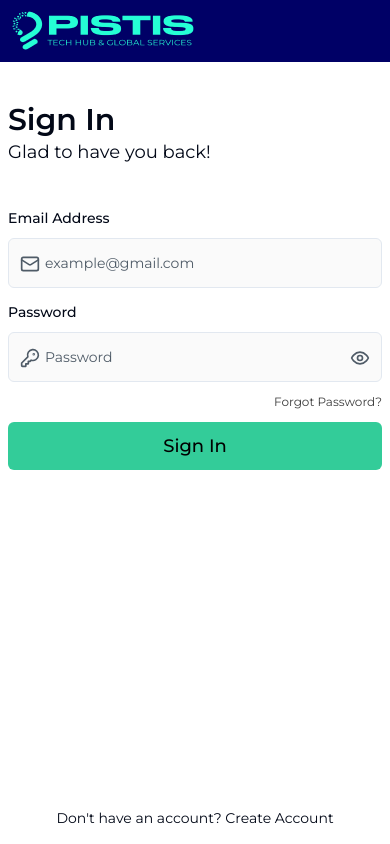
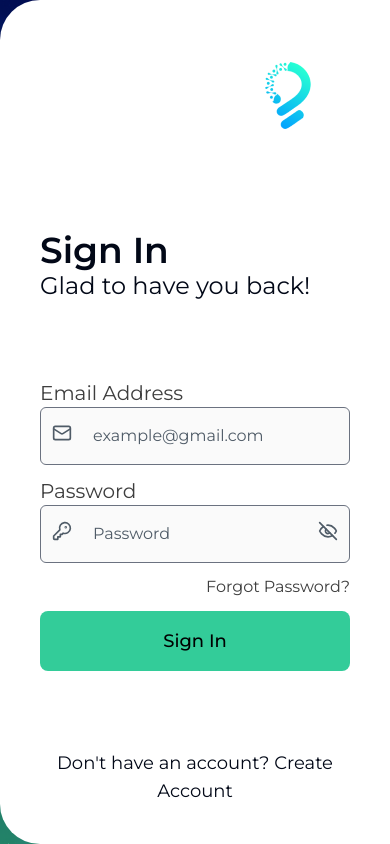
Before and after one commit to PISTIS-Solutions/lms-frontend-admin-I, a Next.js app: page /sign-in in a window 390 px wide. Built offline with nearby package versions, Linux system fonts and the light colour scheme.

Commit message:
added login screen for admin; worked on login endpoint and dashboard for admin

```diff
--- a/app/(screens)/courses/page.tsx
+++ b/app/(screens)/courses/page.tsx
@@ -48,7 +48,7 @@ const Courses = () => {
               </Button>
             </Link>
           </div>
-          <div className="my-5 grid grid-cols-2 lg:grid-cols-3 gap-2 md:gap-5">
+          {/* <div className="my-5 grid grid-cols-2 lg:grid-cols-3 gap-2 md:gap-5">
             {dummydata.map((fake, index) => {
               return (
                 <div key={index}>
@@ -65,7 +65,7 @@ const Courses = () => {
                 </div>
               );
             })}
-          </div>
+          </div> */}
         </div>
         {modal && (
           <section className="absolute top-0 flex justify-center items-center left-0 bg-slate-100/50 h-screen w-full">
--- a/app/(screens)/dashboard/page.tsx
+++ b/app/(screens)/dashboard/page.tsx
@@ -1,14 +1,18 @@
 "use client";
 import SideNav from "@/components/side-comp/side-nav";
-import React, { useState } from "react";
+import React, { useEffect, useState } from "react";
 
 import { Avatar, AvatarFallback, AvatarImage } from "@/components/ui/avatar";
 import { ScrollArea } from "@/components/ui/scroll-area";
 
-import { BookOpenText, GraduationCap, ListChecks } from "lucide-react";
+import { BookOpenText, GraduationCap, ListChecks, Loader2 } from "lucide-react";
 import PaginatedTable from "@/components/side-comp/pagination-table-students";
 import PaginatedTableMentor from "@/components/side-comp/pagination-table mentor";
 import { LineChart } from "@/components/side-comp/line-chart";
+import axios from "axios";
+import { urls } from "@/utils/config";
+import { useRouter } from "next/navigation";
+import { refreshAccessToken } from "@/utils/refreshToken";
 
 const tags = [
   "Project submission by Femi Oyewale",
@@ -23,29 +27,84 @@ const tags = [
   "Project submission by Femi Oyewale",
 ];
 
+interface AdminData {
+  total_courses: number;
+  total_students: number;
+  total_mentors: number;
+}
+
 const Dashboard = () => {
   const [table, setTable] = useState("students");
-
   const changeTableMentors = () => {
     setTable("mentors");
   };
   const changeTableStudents = () => {
     setTable("students");
   };
+  //get admin dashboard info
+  const [adminData, setAdminData] = useState<AdminData | null>(null);
+  const [loading, setLoading] = useState(true);
+  const [error, setError] = useState(null);
+  const route = useRouter();
+  //fetch dashboard data with acceess token and use refresh token to refresh expired token
+  const fetchAdminData = async () => {
+    let refreshToken;
+    try {
+      const accessToken = localStorage.getItem("accessToken");
+      refreshToken = localStorage.getItem("refreshToken")!;
+
+      const response = await axios.get(urls.adminDashboard, {
+        headers: {
+          Authorization: `Bearer ${accessToken}`,
+        },
+      });
+      setAdminData(response.data);
+    } catch (error: any) {
+      if (error.response && error.response.status === 401) {
+        try {
+          const newAccessToken = await refreshAccessToken(refreshToken);
+
+          if (newAccessToken) {
+            localStorage.setItem("accessToken", newAccessToken);
+            // Retry fetching admin data
+            fetchAdminData();
+          } else {
+            // Handle the case where refreshAccessToken returns null or undefined
+            route.push("/sign-in");
+          }
+        } catch (refreshError) {
+          // Handle refresh error
+          route.push("/sign-in");
+        }
+      } else {
+        console.error("Error fetching admin data:", error.message);
+      }
+    } finally {
+      setLoading(false);
+    }
+  };
+
+  useEffect(() => {
+    fetchAdminData();
+  }, []);
 
   return (
     <main className="relative h-screen bg-[#FBFBFB]">
       <SideNav />
       <div className="md:ml-64 ml-0 overflow-y-scroll h-screen">
         <div className="md:h-[96px] h-[60px] flex justify-between items-center bg-white shadow-md p-4 w-full">
-          <h1 className="md:text-2xl text-lg font-medium">Hello, John</h1>
+          <h1 className="md:text-2xl text-lg font-medium">
+            Hello, {localStorage.getItem("userName")}
+          </h1>
           <div className="flex items-center gap-1 md:gap-2">
             <Avatar>
               {/* <AvatarImage src={avatar} /> */}
               <AvatarFallback>JN</AvatarFallback>
             </Avatar>
             <div>
-              <h1 className="md:text-base text-sm font-medium">John Mark</h1>
+              <h1 className="md:text-base text-sm font-medium">
+                {localStorage.getItem("userName")}
+              </h1>
               <p className="md:text-sm text-xs text-[#5D5B5B]">Admin</p>
             </div>
           </div>
@@ -56,7 +115,15 @@ const Dashboard = () => {
               <div className="flex flex-wrap justify-between pr-4">
                 <div className="lg:w-[209px] w-full h-[128px] rounded-[8px] border-t-4 bg-white border-t-sub flex items-center justify-between px-5">
                   <div>
-                    <h1 className="text-2xl text-[#5D5B5B] font-medium">15</h1>
+                    {loading ? (
+                      <Loader2 className="animate-spin text-xl" />
+                    ) : (
+                      adminData && (
+                        <h1 className="text-2xl text-[#5D5B5B] font-medium">
+                          {adminData.total_courses}
+                        </h1>
+                      )
+                    )}
                     <p className="text-base text-[#00173A]">Total Courses</p>
                   </div>
                   <span className="bg-[#F8F9FF] rounded-full p-3">
@@ -65,7 +132,15 @@ const Dashboard = () => {
                 </div>
                 <div className="lg:w-[209px] w-full h-[128px] rounded-[8px] border-t-4 bg-white border-t-main flex items-center justify-between px-5">
                   <div>
-                    <h1 className="text-2xl text-[#5D5B5B] font-medium">60</h1>
+                    {loading ? (
+                      <Loader2 className="animate-spin text-xl" />
+                    ) : (
+                      adminData && (
+                        <h1 className="text-2xl text-[#5D5B5B] font-medium">
+                          {adminData.total_students}
+                        </h1>
+                      )
+                    )}
                     <p className="text-base text-[#00173A]">Total Students</p>
                   </div>
                   <span className="bg-[#F8F9FF] rounded-full p-3">
@@ -74,7 +149,15 @@ const Dashboard = () => {
                 </div>
                 <div className="lg:w-[209px] w-full h-[128px] rounded-[8px] border-t-4 bg-white border-t-[#CC3366] flex items-center justify-between px-5">
                   <div>
-                    <h1 className="text-2xl text-[#5D5B5B] font-medium">6</h1>
+                    {loading ? (
+                      <Loader2 className="animate-spin text-xl" />
+                    ) : (
+                      adminData && (
+                        <h1 className="text-2xl text-[#5D5B5B] font-medium">
+                          {adminData.total_mentors}
+                        </h1>
+                      )
+                    )}
                     <p className="text-base text-[#00173A]">Total Mentors</p>
                   </div>
                   <span className="bg-[#F8F9FF] rounded-full p-3">
--- a/app/(screens)/sign-in/page.tsx
+++ b/app/(screens)/sign-in/page.tsx
@@ -4,146 +4,120 @@ import React, { useState } from "react";
 import Image from "next/image";
 
 import logo from "../../../public/assets/pistis_logo.png";
-import {
-  Form,
-  FormControl,
-  FormField,
-  FormItem,
-  FormLabel,
-  FormMessage,
-} from "@/components/ui/form";
-import { z } from "zod";
-import { useForm } from "react-hook-form";
-import { zodResolver } from "@hookform/resolvers/zod";
-import { Eye, EyeOff, KeyRound, Mail } from "lucide-react";
-import { Input } from "@/components/ui/input";
+import { Eye, EyeOff, KeyRound, Loader2, Mail } from "lucide-react";
 import Link from "next/link";
-import { Button } from "@/components/ui/button";
-import Fulllogo from "@/public/assets/full-logo.png";
-// import { setCookie } from "cookies-next";
 import { useRouter } from "next/navigation";
+import useLoginFormStore from "@/store/sign-in-store";
+import axios from "axios";
+import { urls } from "@/utils/config";
 
-const formSchema = z.object({
-  Email: z.string().min(2, {
-    message: "Input correct email address",
-  }),
-  Password: z.string().min(6, {
-    message: "Password must contain a minimum of 6 characters",
-  }),
+const SignIn = () => {
+  const formStore = useLoginFormStore();
+  const route = useRouter();
+  const [loading, setLoading] = useState<boolean>();
+
+  const onsubmitLogin = async (e: any) => {
+    e.preventDefault();
+    try {
+      setLoading(true);
+      if (!containsSpecialCharacters(formStore.password)) {
+        throw new Error("Password must contain special characters");
+      }
+      const url = urls.signin;
+
+      // Make the API request
+      const response = await axios.post(url, {
+        email: formStore.email,
+        password: formStore.password,
       });
 
-const SignIn = () => {
-  const form = useForm<z.infer<typeof formSchema>>({
-    resolver: zodResolver(formSchema),
-    defaultValues: {
-      Email: "",
-      Password: "",
-    },
-  });
-
-  //toggle password
-  const [showPassword, setShowPassword] = useState(true);
-  const togglePassword = () => {
-    setShowPassword((prev) => !prev);
+      if (response.status === 200) {
+        route.replace("/dashboard");
+        localStorage.setItem("accessToken", response.data.access);
+        localStorage.setItem("refreshToken", response.data.access);
+        localStorage.setItem("userName", response.data.user.full_name);
+      }
+    } catch (error: any) {
+      console.error("Error completing profile:", error.message);
+    } finally {
+      setLoading(false);
+    }
   };
 
-  const route = useRouter();
-  function onSubmit(values: z.infer<typeof formSchema>) {
-    console.log(values);
-    // setCookie("logged", "true");
-    route.push("/dashboard");
+  function containsSpecialCharacters(str: string): boolean {
+    const specialCharacters = /[!@#$%^&*()_+[\]{};':"\\|,.<>/?]/;
+    return specialCharacters.test(str);
   }
+
   return (
-    <main className="md:bg-form-back bg-white h-screen w-full bg-no-repeat bg-cover relative">
-      <div className="bg-white w-full md:w-[50%] h-screen rounded-tl-[40px] rounded-bl-[40px] absolute right-0 block md:flex flex-col justify-around px-0 md:px-10">
-        <div className="h-auto block md:hidden w-full bg-main p-2">
-          <Image src={Fulllogo} alt="logo" />
+    <main className="bg-form-back h-screen w-full bg-no-repeat bg-cover relative">
+      <div className="bg-white w-[100%] sm:w-[50%] h-screen rounded-tl-[40px] rounded-bl-[40px] absolute right-0 flex flex-col justify-around px-10">
+        <div className="flex justify-end">
+          <Image src={logo} alt="pistis_logo" className="" priority />
         </div>
-        <div className="flex justify-end">
-          <Image
-            src={logo}
-            alt="pistis_logo"
-            className="md:block hidden"
-            priority
+        <div className="">
+          <h1 className="text-4xl font-semibold">Sign In</h1>
+          <h3 className="text-2xl">Glad to have you back!</h3>
+        </div>
+        <div>
+          <form onSubmit={onsubmitLogin} className="space-y-3">
+            <div>
+              <label className="text-[#3E3E3E] text-xl">Email Address</label>
+              <div className="relative">
+                <Mail className="mr-2 absolute top-4 text-[#4F5B67] left-3 h-5 w-5" />
+                <input
+                  type="email"
+                  className="py-4 bg-[#FAFAFA] w-full placeholder:text-[#4F5B67] rounded-[6px] indent-10"
+                  placeholder="example@gmail.com"
+                  value={formStore.email}
+                  onChange={(e) => formStore.setField("email", e.target.value)}
                 />
               </div>
-        <div className="px-2 my-10 md:my-0 md:px-0">
-          <h1 className="md:text-4xl text-3xl font-semibold">Sign In</h1>
-          <h3 className="md:text-2xl text-lg ">Glad to have you back!</h3>
             </div>
-        <div className="px-2 md:px-0">
-          <Form {...form}>
-            <form onSubmit={form.handleSubmit(onSubmit)} className="space-y-3">
-              <FormField
-                control={form.control}
-                name="Email"
-                render={({ field }) => (
-                  <FormItem>
-                    <FormLabel className="md:text-xl text-sm font-medium">
-                      Email Address
-                    </FormLabel>
-                    <FormControl>
-                      <div className="relative">
-                        <Mail className="mr-2 absolute top-4 text-[#4F5B67] left-3 h-5 w-5" />
-                        <Input
-                          type="email"
-                          className="py-6 bg-[#FAFAFA] placeholder:text-[#4F5B67] rounded-[6px] indent-6"
-                          placeholder="example@gmail.com"
-                          {...field}
-                        />
-                      </div>
-                    </FormControl>
-                    <FormMessage />
-                  </FormItem>
-                )}
-              />
-              <FormField
-                control={form.control}
-                name="Password"
-                render={({ field }) => (
-                  <FormItem>
-                    <FormLabel className="md:text-xl text-sm font-medium">
-                      Password
-                    </FormLabel>
-                    <FormControl>
+            <div>
+              <label className="text-[#3E3E3E] text-xl">Password</label>
               <div className="relative">
                 <KeyRound className="mr-2 absolute top-4 text-[#4F5B67] left-3 h-5 w-5" />
-                        {showPassword ? (
+                {formStore.showPassword ? (
                   <Eye
-                            onClick={togglePassword}
+                    onClick={formStore.togglePassword}
                     className="ml-2 absolute cursor-pointer top-4 text-[#4F5B67] right-3 h-5 w-5"
                   />
                 ) : (
                   <EyeOff
-                            onClick={togglePassword}
+                    onClick={formStore.togglePassword}
                     className="ml-2 absolute cursor-pointer top-4 text-[#4F5B67] right-3 h-5 w-5"
                   />
                 )}
-                        <Input
-                          type={showPassword ? "password" : "text"}
-                          className="py-6 bg-[#FAFAFA] placeholder:text-[#4F5B67] rounded-[6px] indent-6"
+                <input
+                  type={formStore.showPassword ? "text" : "password"}
+                  className="py-4 bg-[#FAFAFA] placeholder:text-[#4F5B67] rounded-[6px] indent-10 w-full"
                   placeholder="Password"
-                          {...field}
+                  value={formStore.password}
+                  onChange={(e) =>
+                    formStore.setField("password", e.target.value)
+                  }
                 />
               </div>
-                    </FormControl>
-                  </FormItem>
-                )}
-              />
-              <p className="text-[#3E3E3E] text-xs md:text-base text-right">
+            </div>
+            <p className="text-[#3E3E3E] text-base text-right">
               <Link href="/sign-in/forgot-password">Forgot Password?</Link>
             </p>
-              <Button
+            {/* <p className="text-red-500 text-center">{specialCharacterErr}</p> */}
+            <button
               type="submit"
-                className="w-full bg-[#33CC99] py-6 font-medium text-lg md:text-2xl text-black hover:text-white"
+              className="w-full bg-[#33CC99] py-4 flex justify-center items-center rounded-[8px] font-medium text-lg md:text-2xl text-black hover:text-white"
             >
-                Sign In
-              </Button>
+              {loading ? (
+                <Loader2 className="animate-spin text-white" />
+              ) : (
+                <>Sign In</>
+              )}
+            </button>
           </form>
-          </Form>
         </div>
         <div>
-          <p className="text-center text-sm absolute bottom-4 md:sticky w-full md:text-lg font-normal ">
+          <p className="text-center text-lg font-normal ">
             Don't have an account?{" "}
             <Link href="/create-account">Create Account</Link>
           </p>
--- a/package.json
+++ b/package.json
@@ -18,6 +18,7 @@
     "@radix-ui/react-scroll-area": "^1.0.5",
     "@radix-ui/react-select": "^2.0.0",
     "@radix-ui/react-slot": "^1.0.2",
+    "axios": "^1.6.7",
     "chart.js": "^4.4.0",
     "class-variance-authority": "^0.7.0",
     "clsx": "^2.0.0",
--- /dev/null
+++ b/store/sign-in-store.ts
@@ -0,0 +1,19 @@
+import { create } from "zustand";
+
+interface loginFormStore {
+  email: string;
+  password: string;
+  showPassword: boolean;
+  togglePassword: () => void;
+  setField: (field: string, value: string) => void;
+}
+
+const useLoginFormStore = create<loginFormStore>((set) => ({
+  email: "",
+  password: "",
+  showPassword: false,
+  togglePassword: () => set((state) => ({ showPassword: !state.showPassword })),
+  setField: (field, value) => set((state) => ({ [field]: value })),
+}));
+
+export default useLoginFormStore;
--- /dev/null
+++ b/utils/config.ts
@@ -0,0 +1,7 @@
+export const baseURL = "https://pistis-lms-backend.onrender.com/api/v1/auth";
+
+export const urls = {
+  signin: `${baseURL}/jwt/create/`,
+  adminDashboard: `${baseURL}/users/admin/dashboard/`,
+  refreshToken: `${baseURL}/jwt/refresh/`,
+};
--- /dev/null
+++ b/utils/refreshToken.ts
@@ -0,0 +1,13 @@
+import axios from 'axios';
+import { urls } from './config';
+
+export const refreshAccessToken = async (refreshToken:any) => {
+  try {
+    const refreshResponse = await axios.post(urls.refreshToken, {
+      refreshToken,
+    });
+    return refreshResponse.data.newAccessToken;
+  } catch (error) {
+    throw error;
+  }
+};
```
Also changed, not shown: components/side-comp/nav.tsx (+6 -6 lines), utils/state.tsx (deleted), 1 other file (tests, documents, lock files or other folders). Lines whose indentation alone changed are shown as unchanged.
